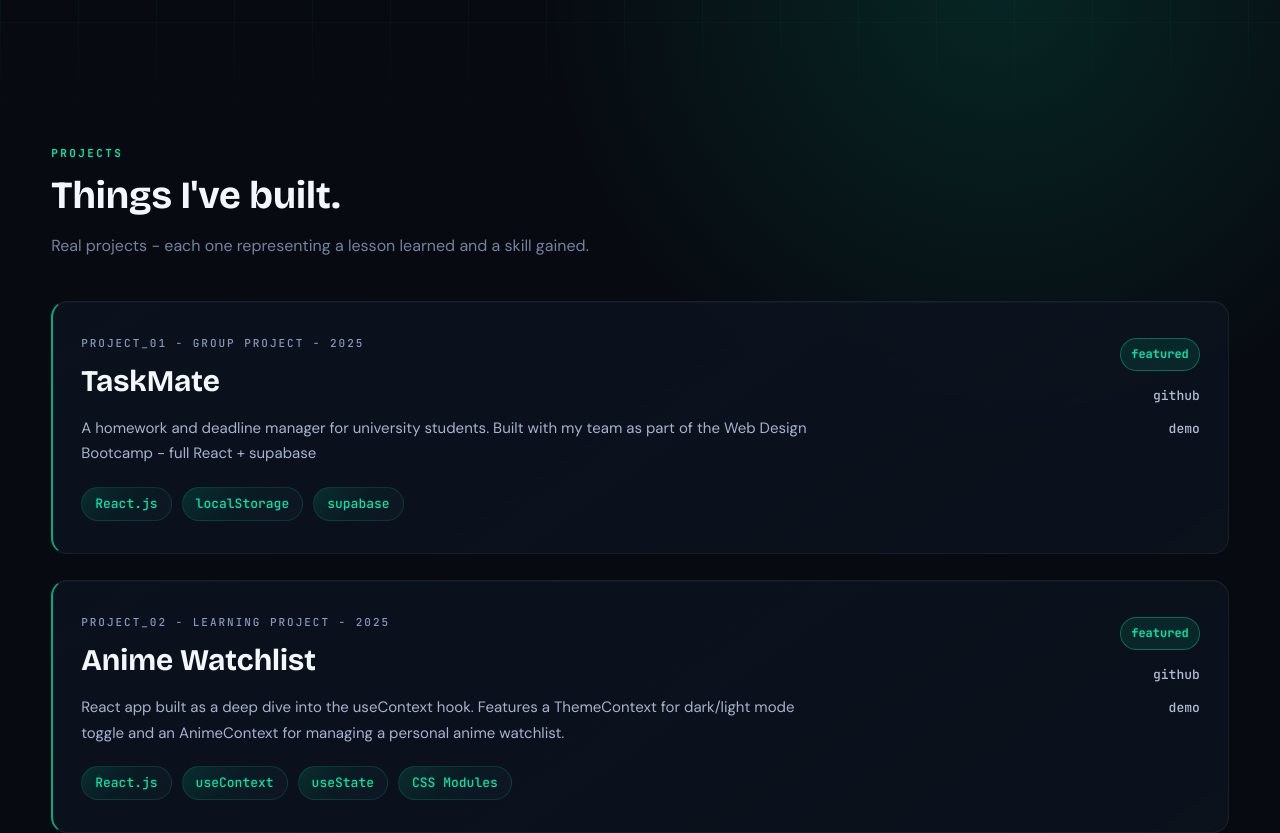
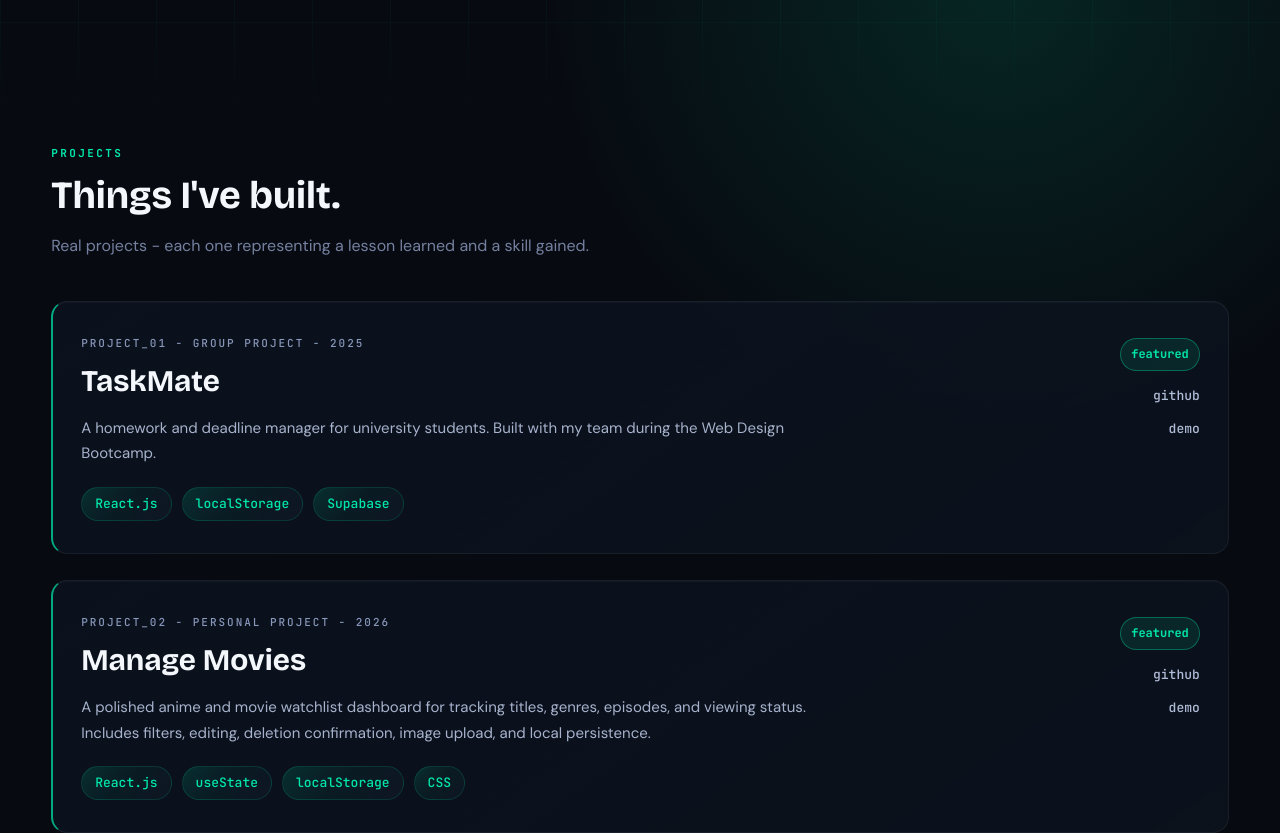
Before and after one commit to Thalex35/MonPortfolio, a React (Vite) app: page /projects in a window 1280 px wide. Shown: the part 680-1513 px from the top of the page. Built offline with nearby package versions, Linux system fonts and the light colour scheme.

Commit message:
Refactor project details in Projects.jsx
Updated project descriptions and titles for clarity. Changed project links and added new project details.

```diff
--- a/src/pages/Projects.jsx
+++ b/src/pages/Projects.jsx
@@ -5,69 +5,20 @@ export default function Projects() {
     {
       title: "TaskMate",
       meta: "PROJECT_01 - GROUP PROJECT - 2025",
-      description:
-        "A homework and deadline manager for university students. Built with my team as part of the Web Design Bootcamp - full React + supabase",
-      tech: ["React.js", "localStorage", "supabase"],
+      description: "A homework and deadline manager for university students. Built with my team during the Web Design Bootcamp.",
+      tech: ["React.js", "localStorage", "Supabase"],
       featured: true,
-      links: [
-        { label: "github", url: "https://github.com/Thalex35/Taskmate-app" },
-        { label: "demo", url: "https://taskmate-app.vercel.app/login" },
-      ],
+      links: [{ label: "github", url: "https://github.com/Thalex35/Taskmate-app" }, { label: "demo", url: "https://taskmate-app.vercel.app/login" }],
     },
     {
-      title: "Anime Watchlist",
-      meta: "PROJECT_02 - LEARNING PROJECT - 2025",
-      description:
-        "React app built as a deep dive into the useContext hook. Features a ThemeContext for dark/light mode toggle and an AnimeContext for managing a personal anime watchlist.",
-      tech: ["React.js", "useContext", "useState", "CSS Modules"],
+      title: "Manage Movies",
+      meta: "PROJECT_02 - PERSONAL PROJECT - 2026",
+      description: "A polished anime and movie watchlist dashboard for tracking titles, genres, episodes, and viewing status. Includes filters, editing, deletion confirmation, image upload, and local persistence.",
+      tech: ["React.js", "useState", "localStorage", "CSS"],
       featured: true,
-      links: [
-        { label: "github", url: "https://github.com/Thalex35/Manage-Movies" },
-        { label: "demo", url: "https://taskmate-app.vercel.app/login" },
-      ],
+      links: [{ label: "github", url: "https://github.com/Thalex35/Manage-Movies" }, { label: "demo", url: "https://manage-movies.vercel.app/" }],
     },
   ];
 
-  return (
-    <section className="projects">
-      <p className="projects_kicker">PROJECTS</p>
-      <h1>Things I've built.</h1>
-      <p className="projects_intro">
-        Real projects - each one representing a lesson learned and a skill
-        gained.
-      </p>
-
-      <div className="projects_list">
-        {projects.map((project) => {
-          return (
-            <article className="project_card" key={project.title}>
-              <div className="project_main">
-                <p className="project_meta">{project.meta}</p>
-                <h2>{project.title}</h2>
-                <p className="project_desc">{project.description}</p>
-                <div className="project_tech">
-                  {project.tech.map((tag) => (
-                    <span key={tag}>{tag}</span>
-                  ))}
-                </div>
-              </div>
-
-              <div className="project_side">
-                {project.featured ? (
-                  <p className="project_badge">featured</p>
-                ) : null}
-                <div className="project_links">
-                  {project.links.map((link) => (
-                    <a key={link.label} target="_blank" href={link.url}>
-                      {link.label}
-                    </a>
-                  ))}
-                </div>
-              </div>
-            </article>
-          );
-        })}
-      </div>
-    </section>
-  );
+  return <section className="projects"><p className="projects_kicker">PROJECTS</p><h1>Things I've built.</h1><p className="projects_intro">Real projects - each one representing a lesson learned and a skill gained.</p><div className="projects_list">{projects.map((project) => <article className="project_card" key={project.title}><div className="project_main"><p className="project_meta">{project.meta}</p><h2>{project.title}</h2><p className="project_desc">{project.description}</p><div className="project_tech">{project.tech.map((tag) => <span key={tag}>{tag}</span>)}</div></div><div className="project_side">{project.featured && <p className="project_badge">featured</p>}<div className="project_links">{project.links.map((link) => <a key={link.label} target="_blank" rel="noreferrer" href={link.url}>{link.label}</a>)}</div></div></article>)}</div></section>;
 }
```
